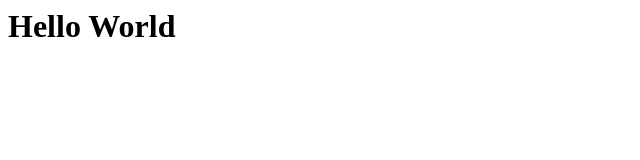
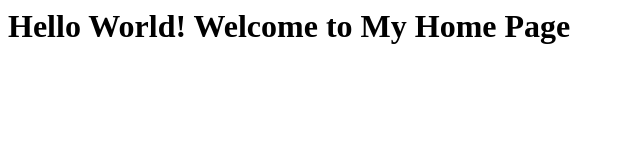
Before and after one commit to rccyamazaki0129/MyFirstRepos, a plain HTML site: page index.html in a window 1280 px wide. Shown: the whole page, without its empty margins (0-640 px from the left). Drawn offline with Linux system fonts and the light colour scheme.

Commit message:
second commit.

```diff
--- a/index.html
+++ b/index.html
@@ -2,6 +2,6 @@
  <head>
  </head>
  <body>
-   <h1>Hello World<h1>
+   <h1>Hello World! Welcome to My Home Page<h1>
  </body>
 </html>
```
